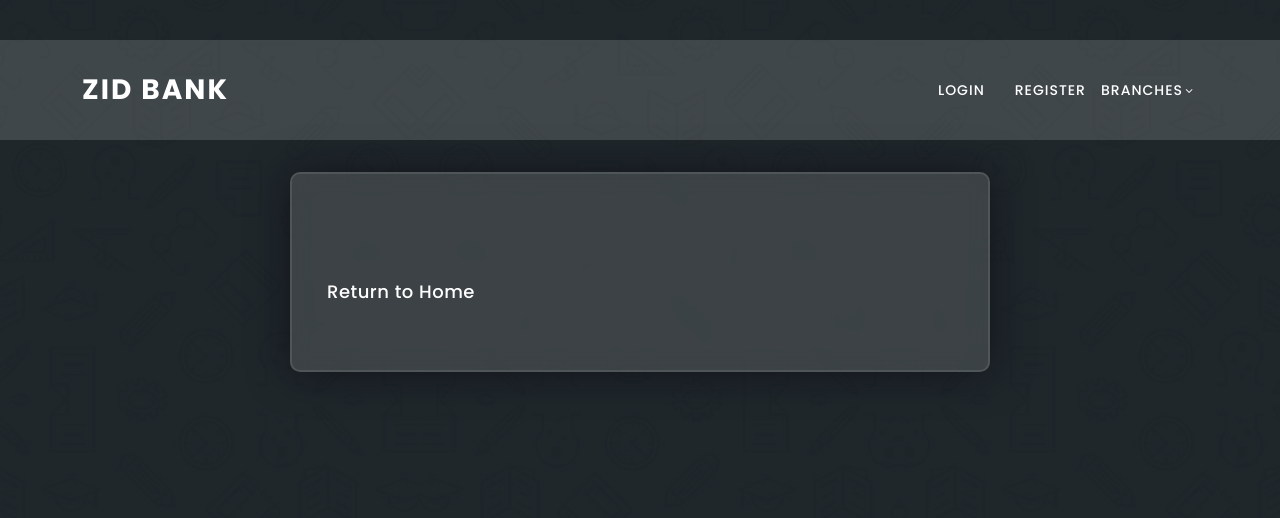
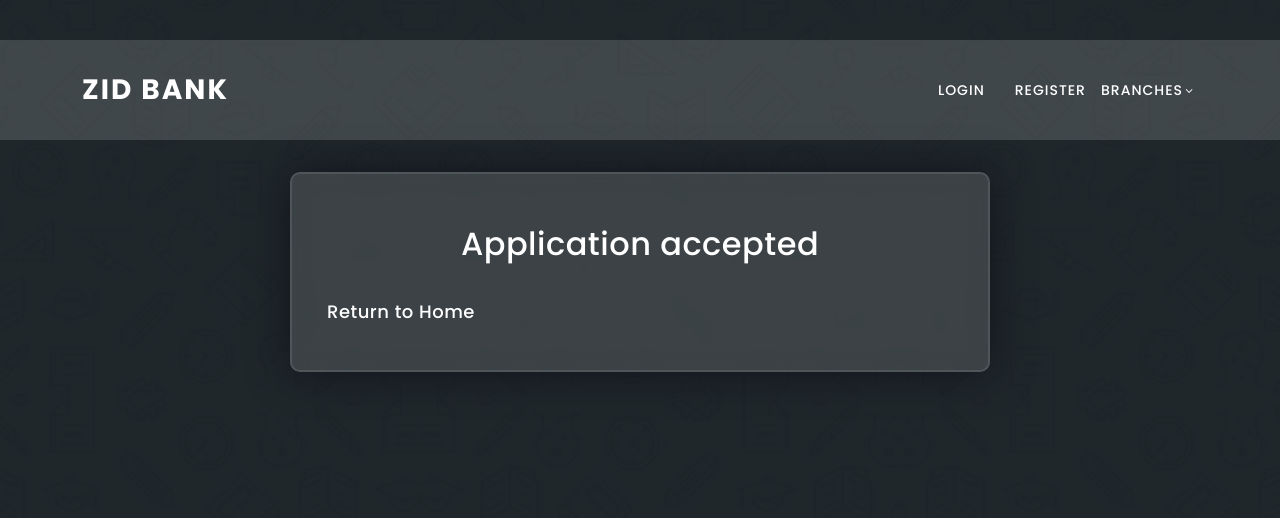
Before and after one commit to Abhijithmn1/Bank_application, a Django app: page /confirmation/ in a window 1280 px wide. Shown: the top 518 px of the page. Run offline with Django 3.2, Linux system fonts and the light colour scheme; some libraries are stand-ins or nearby versions.

Commit message:
Update message.html

```diff
--- a/zid_proj/templates/message.html
+++ b/zid_proj/templates/message.html
@@ -55,7 +55,7 @@ label{
     <img src="{% static 'images/meetings-page-bg.jpg' %}">
     <div class="video-overlay header-text">
         <form>
-            <h3>{{ message }}</h3>
+            <h3>Application accepted</h3>
             <br>
             <br>
             <h6><a href="{% url 'credentials:logout' %}">Return to Home</a></h6>
```
